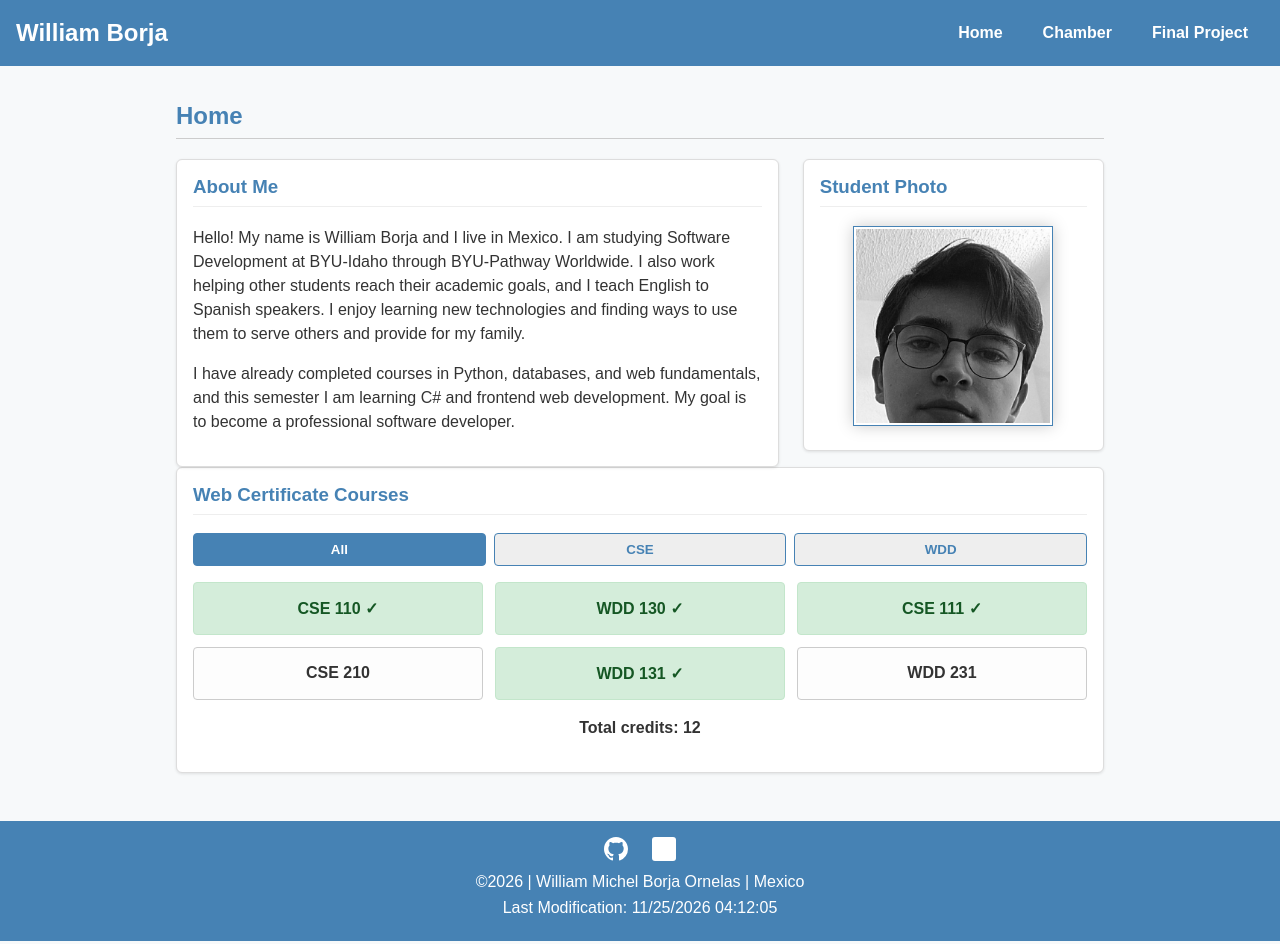
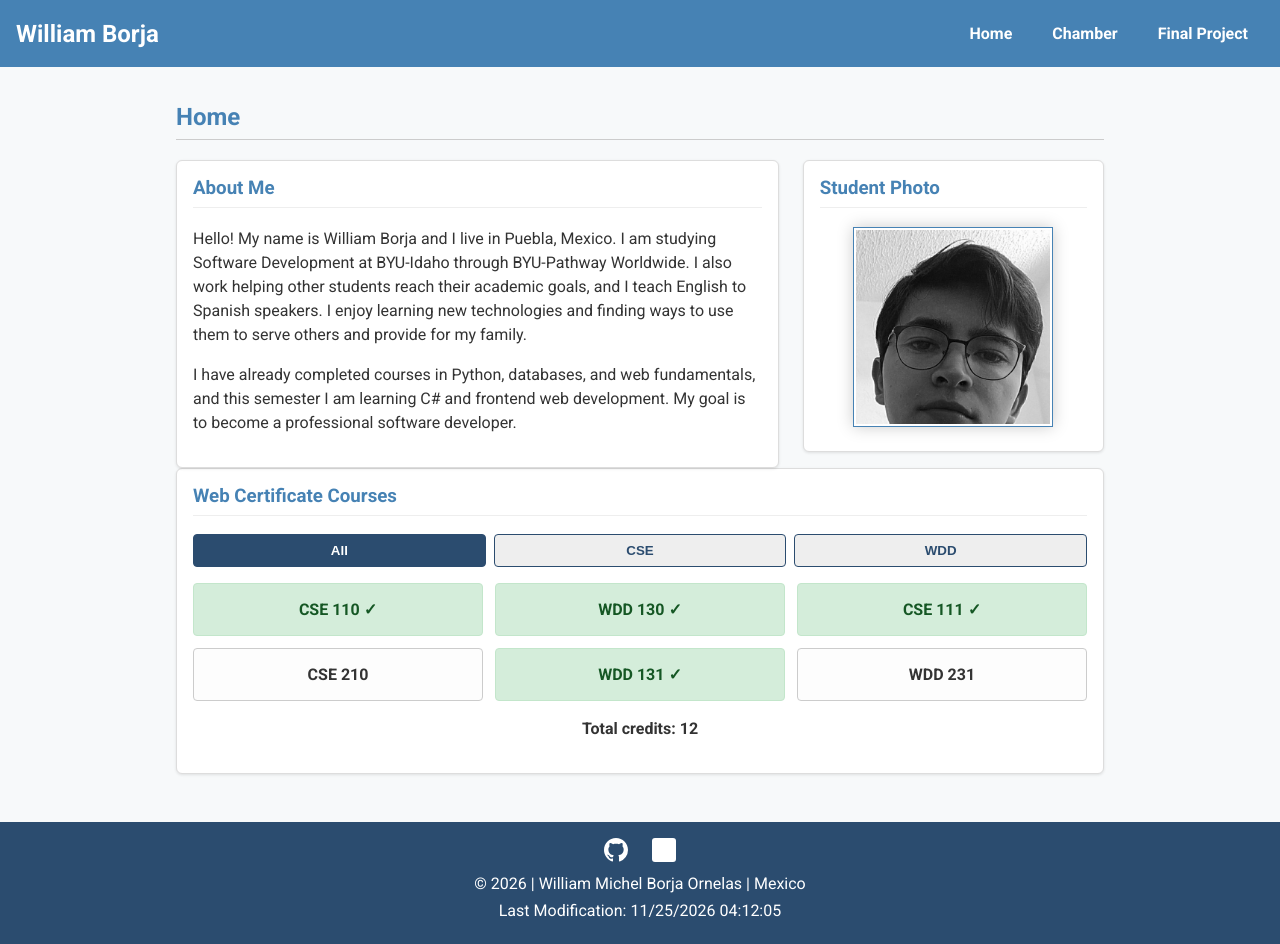
Before and after one commit to User45pro/wdd231, a plain HTML site: page index.html in a window 1280 px wide. Drawn offline with Linux system fonts and the light colour scheme.

Commit message:
I fixed heading hierarchy, font styles, and course credit reducer

```diff
--- a/index.html
+++ b/index.html
@@ -7,6 +7,7 @@
     <title>WDD 231 | William Borja</title>
     <meta name="description" content="WDD 231 Course Home Page for William Borja showcasing web certificate courses.">
     <meta name="author" content="William Borja">
+    <link rel="stylesheet" href="https://fonts.googleapis.com/css2?family=Roboto:wght@400;700&display=swap">
     <link rel="stylesheet" href="styles/small.css">
     <link rel="stylesheet" href="styles/larger.css">
     <script src="scripts/navigation.js" defer></script>
@@ -16,7 +17,7 @@
 
 <body>
     <header>
-        <span class="site-title">William Borja</span>
+        <h1 class="site-title">William Borja</h1>
         <button id="menu-button">&#9776;</button>
         <nav>
             <ul id="nav-menu">
@@ -32,7 +33,7 @@
         <div class="grid">
             <section class="card">
                 <h3>About Me</h3>
-                <p>Hello! My name is William Borja and I live in Mexico. I am studying Software Development at BYU-Idaho through BYU-Pathway Worldwide. I also work helping other students reach their academic goals, and I teach English to Spanish speakers. I enjoy learning new technologies and finding ways to use them to serve others and provide for my family.</p>
+                <p>Hello! My name is William Borja and I live in Puebla, Mexico. I am studying Software Development at BYU-Idaho through BYU-Pathway Worldwide. I also work helping other students reach their academic goals, and I teach English to Spanish speakers. I enjoy learning new technologies and finding ways to use them to serve others and provide for my family.</p>
                 <p>I have already completed courses in Python, databases, and web fundamentals, and this semester I am learning C# and frontend web development. My goal is to become a professional software developer.</p>
             </section>
             <section class="card">
@@ -62,7 +63,7 @@
                 <img src="images/linkedin.svg" alt="LinkedIn" width="24" height="24">
             </a>
         </div>
-        <p>&copy;<span id="currentyear"></span> | William Michel Borja Ornelas | Mexico</p>
+        <p>&copy; <span id="currentyear"></span> | William Michel Borja Ornelas | Mexico</p>
         <p id="lastModified"></p>
     </footer>
 </body>
--- a/scripts/course.js
+++ b/scripts/course.js
@@ -13,7 +13,6 @@ const filterButtons = document.querySelectorAll(".filters button");
 
 function renderCourses(list) {
     container.textContent = "";
-    let credits = 0;
 
     list.forEach(course => {
         const div = document.createElement("div");
@@ -25,9 +24,9 @@ function renderCourses(list) {
             div.textContent = `${course.subject} ${course.number}`;
         }
         container.appendChild(div);
-        credits += course.credits;
     });
 
+    const credits = list.reduce((total, course) => total + course.credits, 0);
     totalCredits.textContent = credits;
 }
 
--- a/scripts/navigation.js
+++ b/scripts/navigation.js
@@ -3,4 +3,5 @@ const navMenu = document.querySelector("#nav-menu");
 
 menuBtn.addEventListener("click", () => {
     navMenu.classList.toggle("open");
+    menuBtn.innerHTML = navMenu.classList.contains("open") ? "&times;" : "&#9776;";
 });
--- a/styles/larger.css
+++ b/styles/larger.css
@@ -9,6 +9,7 @@
 
     nav {
         background: transparent;
+        width: auto;
     }
 
     #nav-menu {
@@ -23,6 +24,10 @@
         border-radius: 4px;
     }
 
+    #nav-menu a:hover {
+        background-color: #1e354d;
+    }
+
     .grid {
         display: grid;
         grid-template-columns: 2fr 1fr;
--- a/styles/small.css
+++ b/styles/small.css
@@ -3,7 +3,7 @@
 }
 
 body {
-    font-family: Arial, Helvetica, sans-serif;
+    font-family: 'Roboto', Arial, Helvetica, sans-serif;
     margin: 0;
     padding: 0;
     background-color: #f7f9fa;
@@ -15,6 +15,7 @@ header {
     color: #fff;
     padding: 1rem;
     display: flex;
+    flex-wrap: wrap;
     justify-content: space-between;
     align-items: center;
 }
@@ -22,6 +23,7 @@ header {
 header .site-title {
     font-size: 1.5rem;
     font-weight: bold;
+    margin: 0;
 }
 
 #menu-button {
@@ -35,6 +37,7 @@ header .site-title {
 
 nav {
     background-color: #2b4c6f;
+    width: 100%;
 }
 
 #nav-menu {
@@ -119,8 +122,8 @@ h2 {
     flex: 1;
     padding: 0.5rem 1rem;
     background-color: #eee;
-    border: 1px solid steelblue;
-    color: steelblue;
+    border: 1px solid #2b4c6f;
+    color: #2b4c6f;
     font-weight: bold;
     border-radius: 4px;
     cursor: pointer;
@@ -128,7 +131,7 @@ h2 {
 
 .filters button:hover,
 .filters button.active {
-    background-color: steelblue;
+    background-color: #2b4c6f;
     color: #fff;
 }
 
@@ -165,7 +168,7 @@ h2 {
 }
 
 footer {
-    background-color: steelblue;
+    background-color: #2b4c6f;
     color: #fff;
     text-align: center;
     padding: 1rem;
```
